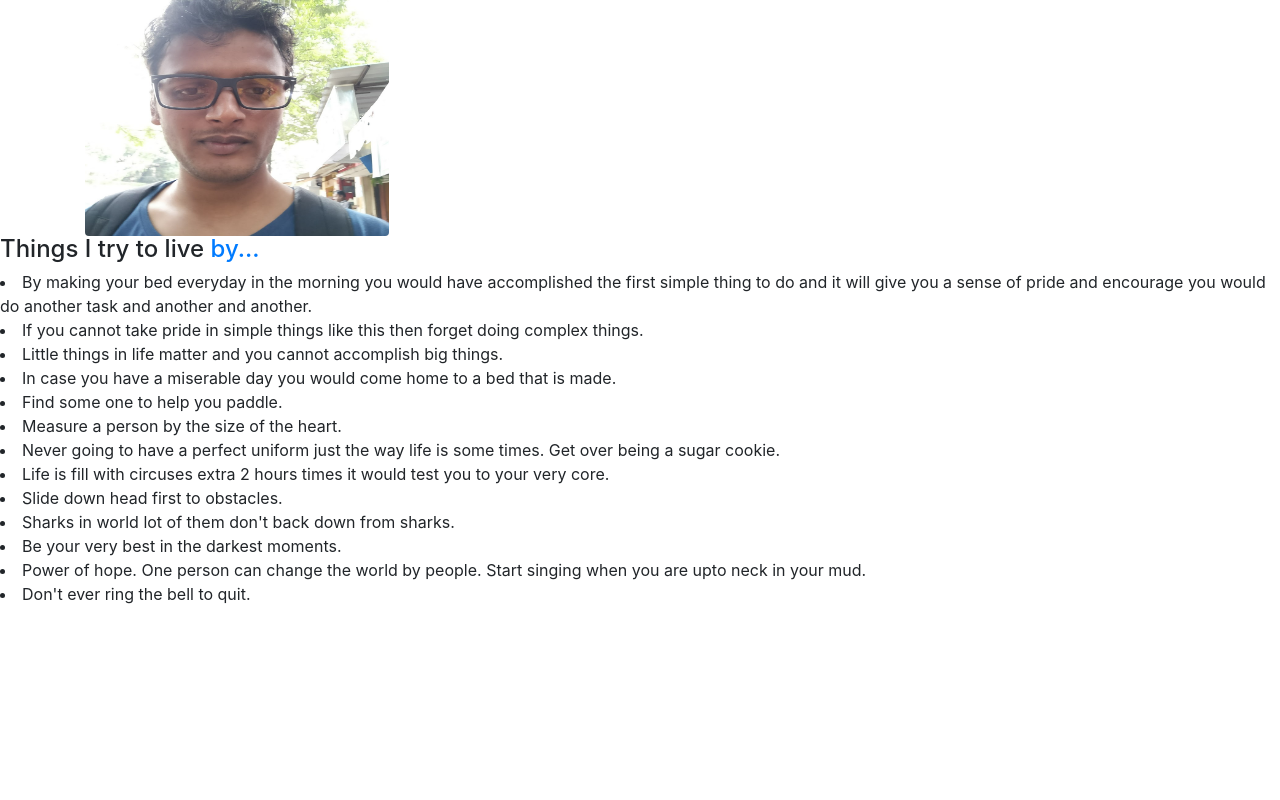
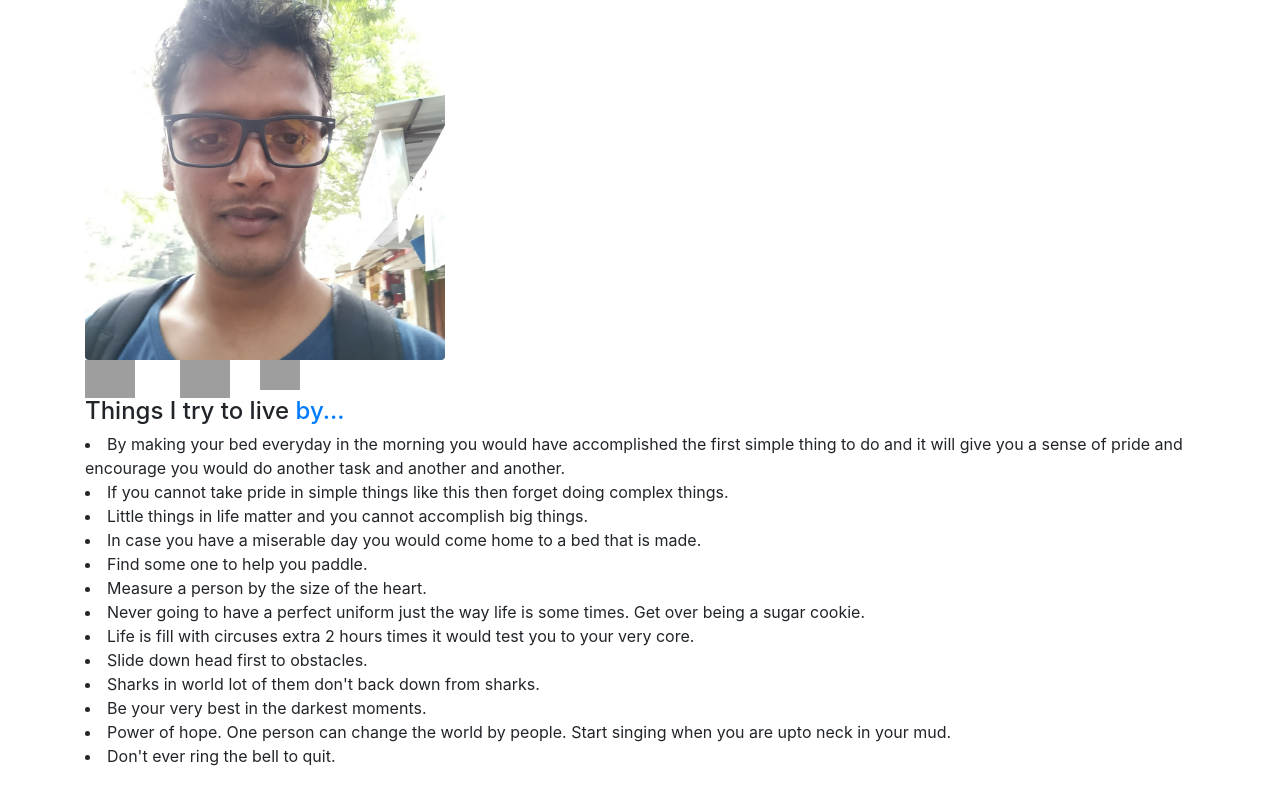
Before and after one commit to adityavarma1234/personal_website, a plain HTML site: page public/index.html in a window 1280 px wide. Drawn offline with nearby package versions, Linux system fonts and the light colour scheme; grey boxes are pictures that could not be loaded.

Commit message:
added github, stackoverflow and good reads links

```diff
--- a/public/index.html
+++ b/public/index.html
@@ -11,16 +11,35 @@
       <div class="row">
         <div class="col-sm-4">
 
-                                        <a href="Aditya_Varma.pdf">
-                                                <img src="aditya.jpg" alt="person with spectacles" class="img rounded" width=304 height=236>
+          <a target="_blank" href="Aditya_Varma.pdf">
+            <img src="aditya.jpg" alt="person with spectacles" class="img rounded" width="360" height="360">
+          </a>
+        </div>
+      </div>
+      <div class="row">
+        <div class="col-sm-1">
+          <a target="_blank" href='https://github.com/adityavarma1234'>
+            <img alt="Github Logomark" src="https://assets-cdn.github.com/images/modules/logos_page/GitHub-Mark.png" width="50">
+          </a>
+        </div>
+        <div class="col-sm-1">
+          <a target="_blank" href="https://stackoverflow.com/users/3704776/emmadishetty-sri-aditya-varma">
+            <img src="https://cdn.sstatic.net/Sites/stackoverflow/company/img/logos/so/so-icon.svg?v=6e4af45f4d66" width='50'>
+          </a>
+        </div>
+        <div class="cols-sm-1">
+          <a target="_blank" href="https://www.goodreads.com/user/show/62461817-emmadishetty-aditya-varma">
+            <img src="http://d.gr-assets.com/misc/1454549125-1454549125_goodreads_misc.png" width='40'>
           </a>
         </div>
       </div>
     </div>
 
+    <div class="container">
+
       <h4>
         Things I try to live
-                        <a href="https://www.google.co.in/url?sa=t&rct=j&q=&esrc=s&source=web&cd=1&cad=rja&uact=8&ved=0ahUKEwiVo8jLiJHWAhXIro8KHfHDD9YQyCkIJzAA&url=https%3A%2F%2Fwww.youtube.com%2Fwatch%3Fv%3DpxBQLFLei70&usg=AFQjCNFDrIyYd1VMqHMBdpfBXh5WXwjsVg">
+        <a target="_blank" href="https://www.google.co.in/url?sa=t&rct=j&q=&esrc=s&source=web&cd=1&cad=rja&uact=8&ved=0ahUKEwiVo8jLiJHWAhXIro8KHfHDD9YQyCkIJzAA&url=https%3A%2F%2Fwww.youtube.com%2Fwatch%3Fv%3DpxBQLFLei70&usg=AFQjCNFDrIyYd1VMqHMBdpfBXh5WXwjsVg">
           by...
         </a>
       </h4>
@@ -77,5 +96,6 @@
       </li>
 
 
+    </div>
   </body>
 </html>
```
Lines whose indentation alone changed are shown as unchanged.
